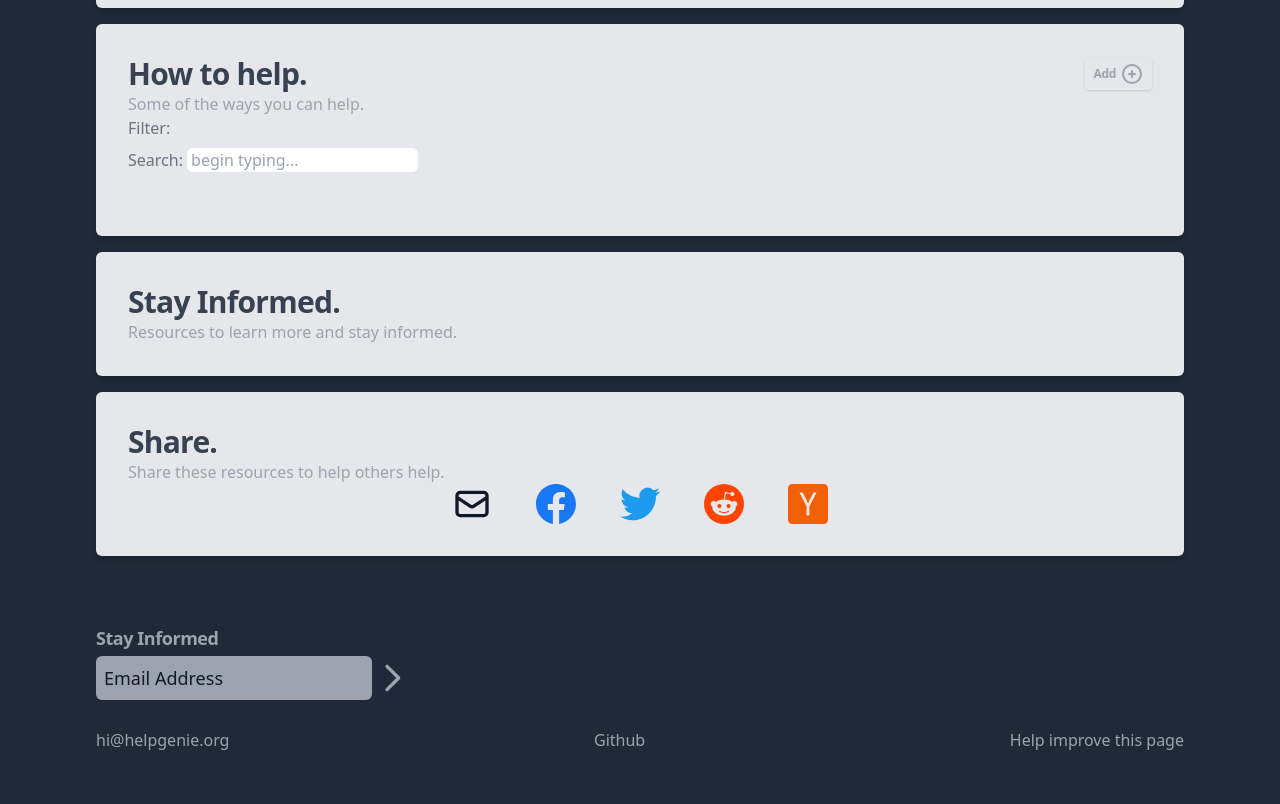
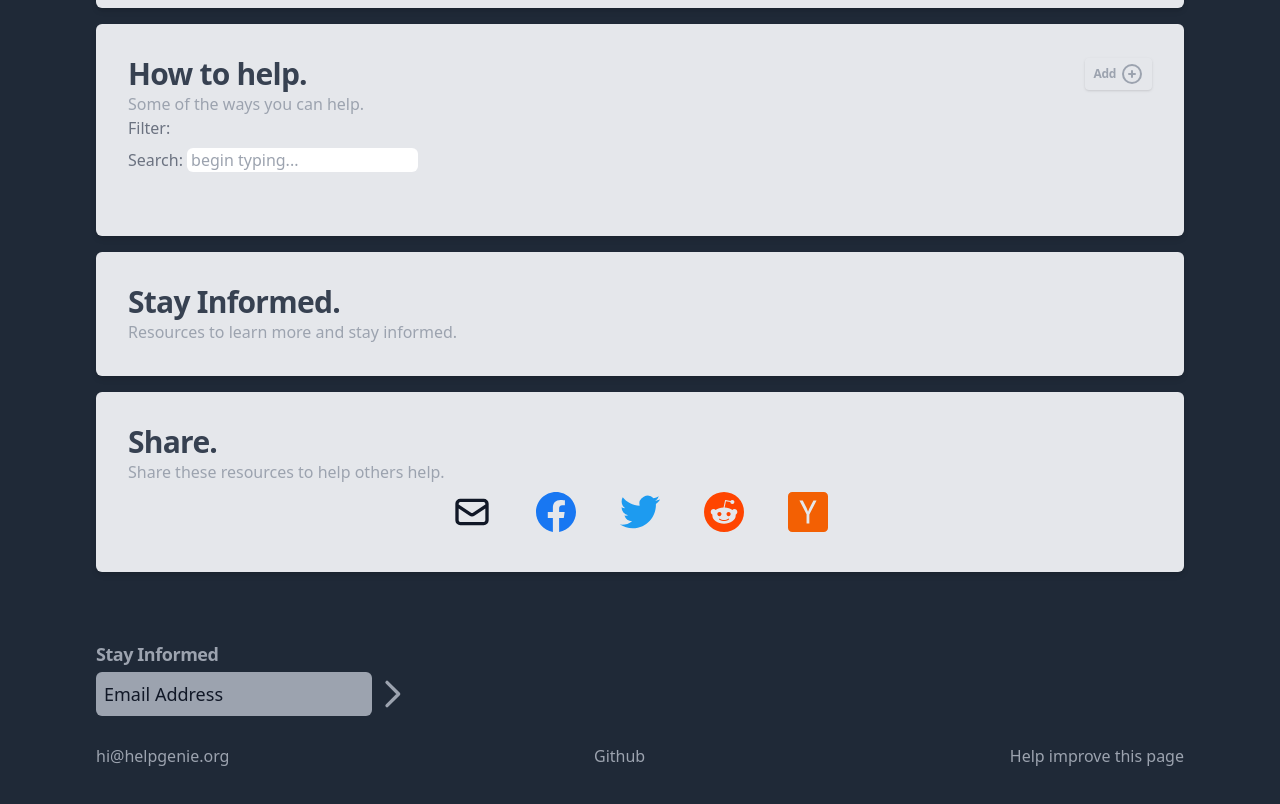
Before and after one commit to 4till2/helpgenie, a website: page dev/issue_page_template.html in a window 1280 px wide. Shown: the part 718-1522 px from the top of the page. Drawn offline with nearby package versions, Linux system fonts and the light colour scheme; files that its build step writes are made by us from their sources; a script that the page names is missing.

Commit message:
auto commit with deploy

```diff
--- a/dev/issue_page_template.html
+++ b/dev/issue_page_template.html
@@ -177,7 +177,7 @@
             <p class="text-gray-400"> Share these resources to help others help.</p>
 
             <div id="options">
-                <div class="flex items-center justify-center space-x-3">
+                <div class="flex items-center justify-center space-x-3 p-2">
                     <a href="mailto:?subject=How to help The People of Ukraine!&body=https://helpgenie.org/ukraine" target="_blank"
                        class="px-4 font-semibold text-gray-200 inline-flex items-center space-x-2 rounded">
                         <svg class="w-5 h-5 md:w-10 md:h-10 text-gray-900" fill="none" stroke="currentColor" viewBox="0 0 24 24" xmlns="http://www.w3.org/2000/svg"><path stroke-linecap="round" stroke-linejoin="round" stroke-width="2" d="M3 8l7.89 5.26a2 2 0 002.22 0L21 8M5 19h14a2 2 0 002-2V7a2 2 0 00-2-2H5a2 2 0 00-2 2v10a2 2 0 002 2z"></path></svg>
```
Also changed, not shown: ukraine.html (+1 -1 lines).
